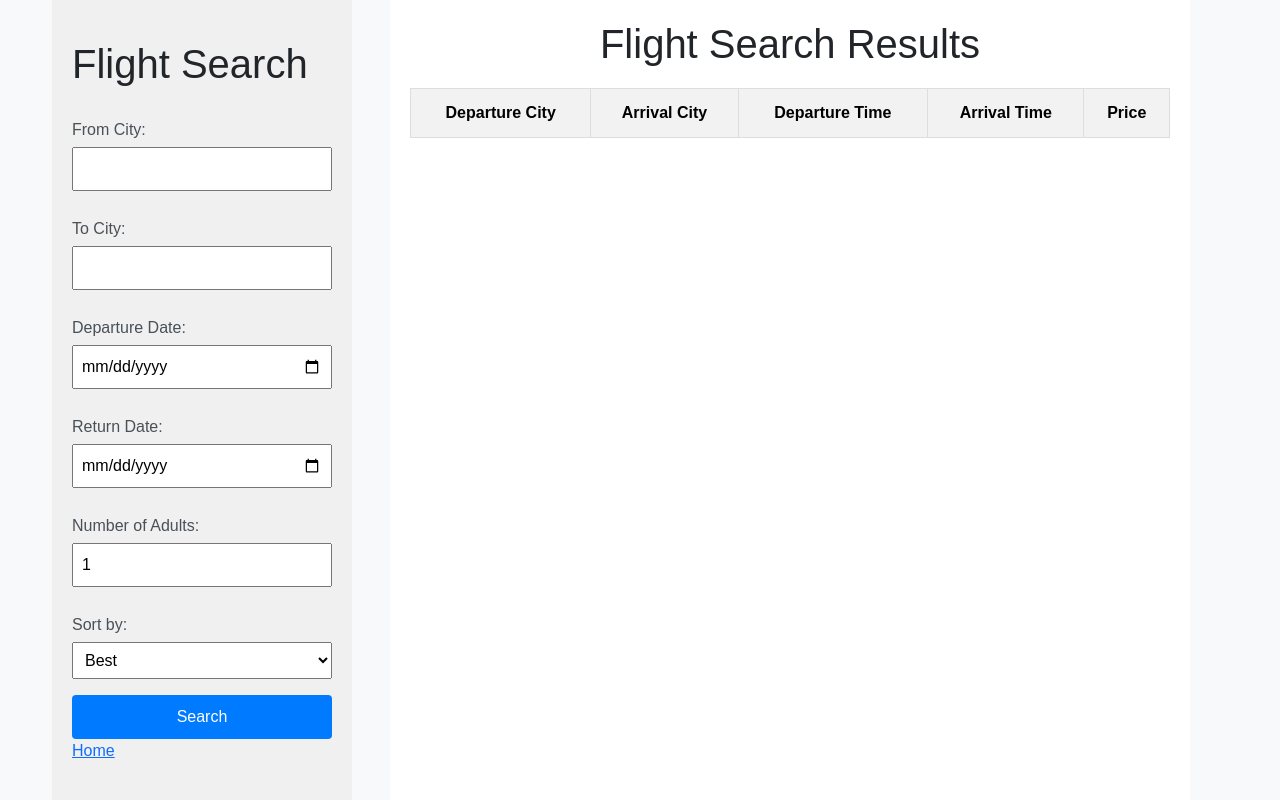
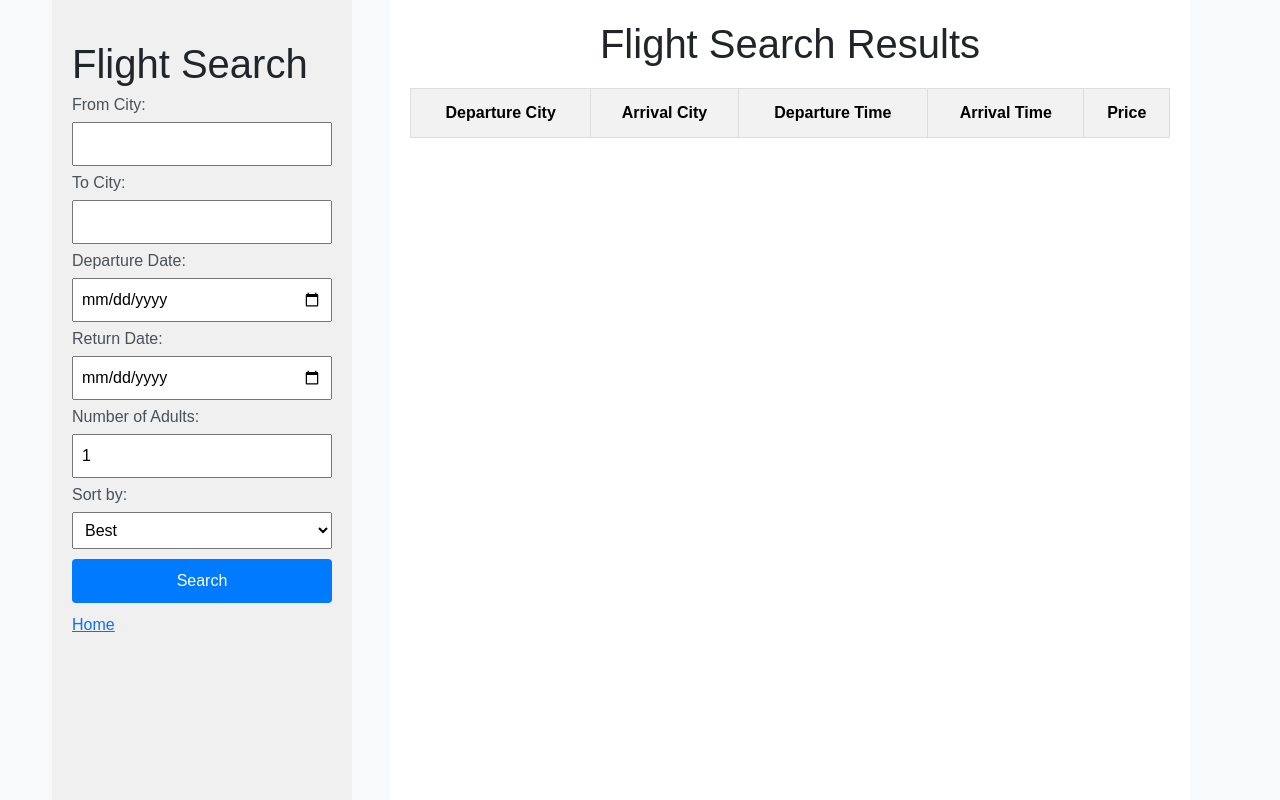
Before and after one commit to hemmerlinaj20/Comp442_TravelInfo, a Flask app: page /search_flights in a window 1280 px wide. Run offline with Flask 3, Linux system fonts and the light colour scheme; lists and menus that the app fills with data are empty; parts of the project's set-up code (start-up, migrations or seed data) failed here and were passed over.

Commit message:
slightly modified flight search page styling

```diff
--- a/static/stylesheets/search_flights.css
+++ b/static/stylesheets/search_flights.css
@@ -34,18 +34,18 @@ body {
 }
 
 h1 {
-    margin-bottom: 20px;
+    margin-bottom: 0px;
 }
 
 form {
-    margin-top: 20px;
+    margin-top: 10px;
     display: flex;
     flex-direction: column;
     align-items: center;
 }
 
 label {
-    margin-top: 10px;
+    margin-top: 5px;
     margin-bottom: 5px;
     color: #495057;
 }
@@ -53,13 +53,15 @@ label {
 input, select {
     width: 100%;
     padding: 8px;
-    margin-bottom: 16px;
+    margin-bottom: 0px;
     box-sizing: border-box;
 }
 
 button {
     width: 100%;
     padding: 10px 15px;
+    margin-top: 10px;
+    margin-bottom: 10px;
     border: none;
     border-radius: 4px;
     cursor: pointer;
```
Also changed, not shown: vacation_finder.sqlite3.
